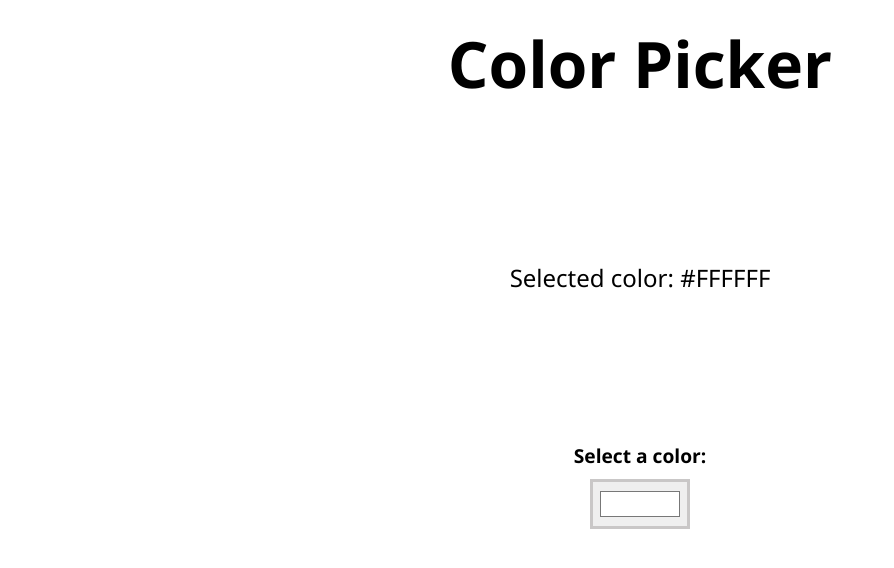
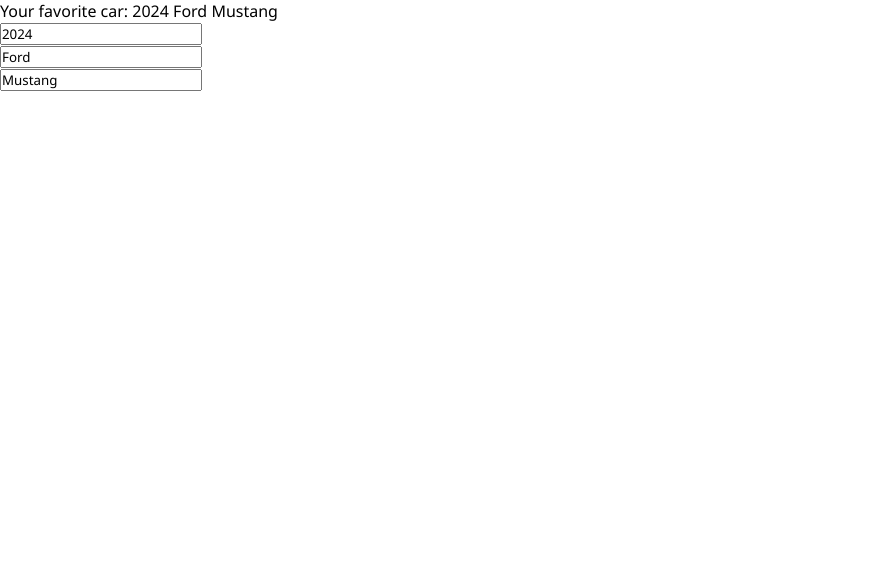
Before and after one commit to hxstefghi/web-fundamentals, a React app in the folder frontend/: page / in a window 1280 px wide. Shown: the top 568 px of the page, without its empty margins (0-894 px from the left). Built offline with nearby package versions, Linux system fonts and the light colour scheme; the HTML template or start-up script is replaced by a standard one.

Commit message:
add updater function and practice updating the object

```diff
--- a/frontend/src/App.jsx
+++ b/frontend/src/App.jsx
@@ -1,6 +1,7 @@
 import List from './List.jsx'
 import Counter from './Counter.jsx'
 import ColorPicker from './ColorPicker.jsx';
+import UpdateObject from './UpdateObject.jsx';
 import './App.css'
 
 function App() {
@@ -32,7 +33,8 @@
 
         {/*<Counter />*/}
 
-        <ColorPicker />
+        {/*<ColorPicker />*/}
+        {<UpdateObject />}
     </>
   );
 }
--- /dev/null
+++ b/frontend/src/UpdateObject.jsx
@@ -0,0 +1,28 @@
+import { useState } from 'react'
+
+function UpdateObject() {
+
+    const [car, setCar] = useState({year: 2024, brand: "Ford", model: "Mustang"})
+
+    function handleYearChange(event){
+        setCar(c => ({...c, year: event.target.value}))
+    }
+
+    function handleBrandChange(event){
+        setCar(c => ({...c, brand: event.target.value}))
+    }
+
+    function handleModelChange(event){
+        setCar(c => ({...c, model: event.target.value}))
+    }
+
+    return(
+        <div>
+            <p>Your favorite car: {car.year} {car.brand} {car.model}</p>
+            <input type="number" name="" id="" value={car.year} onChange={handleYearChange} /><br />
+            <input type="text" name="" id="" value={car.brand} onChange={handleBrandChange} /><br />
+            <input type="text" name="" id="" value={car.model} onChange={handleModelChange} /><br />
+        </div>
+    );
+}
+export default UpdateObject
```
